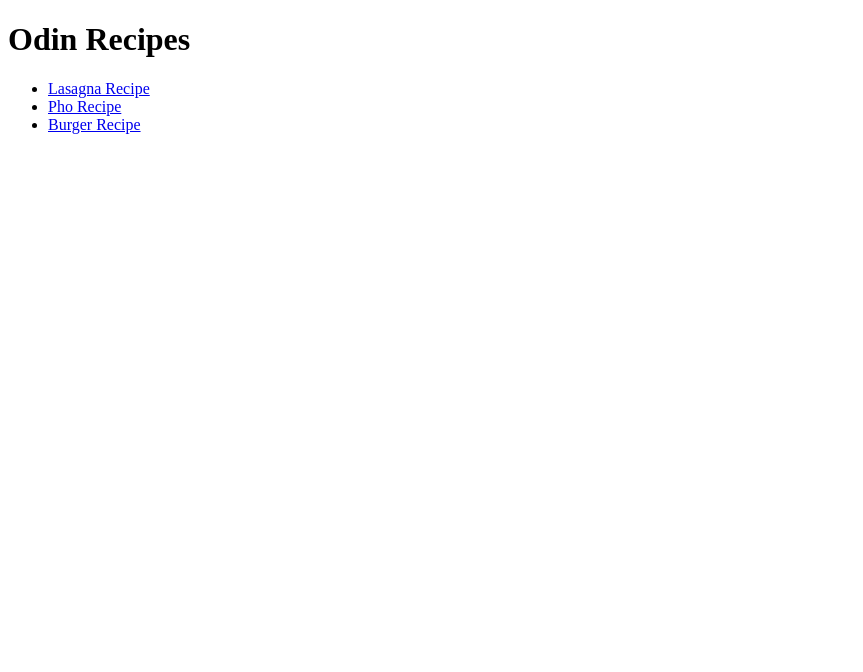
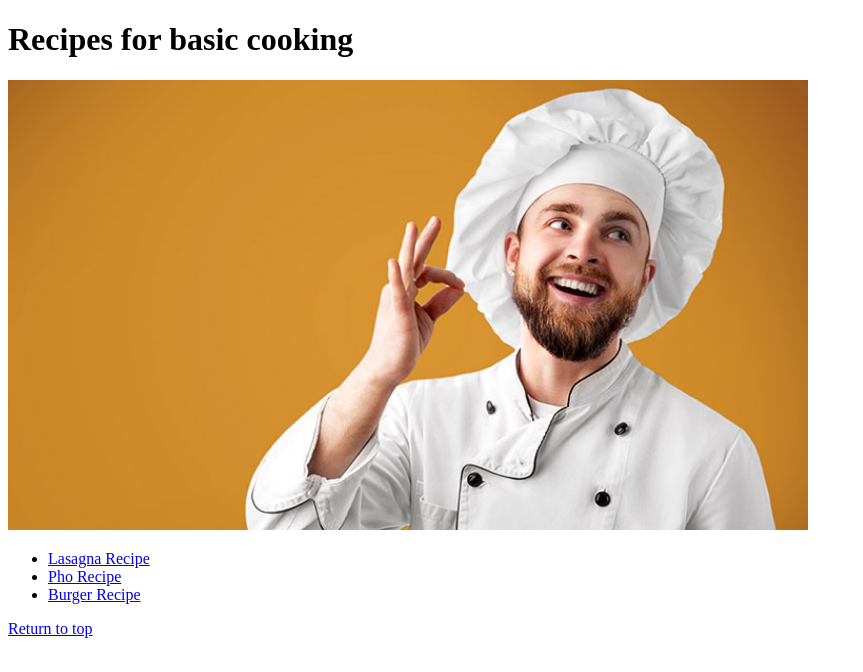
Before and after one commit to NQKiet20/odin-recipes, a plain HTML site: page index.html in a window 1280 px wide. Shown: the whole page, without its empty margins (0-863 px from the left). Drawn offline with Linux system fonts and the light colour scheme.

Commit message:
Add return to top and picture for main page

```diff
--- a/index.html
+++ b/index.html
@@ -2,17 +2,20 @@
 <html lang="en">
     <head>
         <meta charset="utf-8">
-        <title>Odin Recipes</title>
+        <title>Recipes for basic cooking</title>
     </head>
 
     <body>
-        <h1>Odin Recipes</h1>
-        <ul>
-            <li><a href="recipes/lasagna.html">Lasagna Recipe</a></li>
-            <li><a href="recipes/pho.html">Pho Recipe</a></li>
-            <li><a href="recipes/burger.html">Burger Recipe</a></li>
-        </ul>
-
+        <h1>Recipes for basic cooking</h1>
+        <img src="images/happy-chef.jpg" alt="happy-chef" style="width: 800px;height:450px;">
+        <div>
+            <ul>
+                <li><a href="recipes/lasagna.html">Lasagna Recipe</a></li>
+                <li><a href="recipes/pho.html">Pho Recipe</a></li>
+                <li><a href="recipes/burger.html">Burger Recipe</a></li>
+            </ul>
+        </div>
+        <a href="#header">Return to top</a>
     </body>
 
 </html>
```
Also changed, not shown: images/happy-chef.jpg (added).
